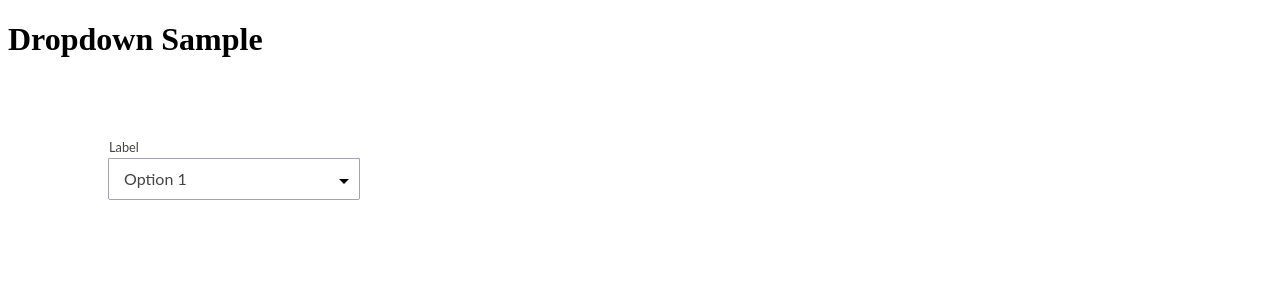
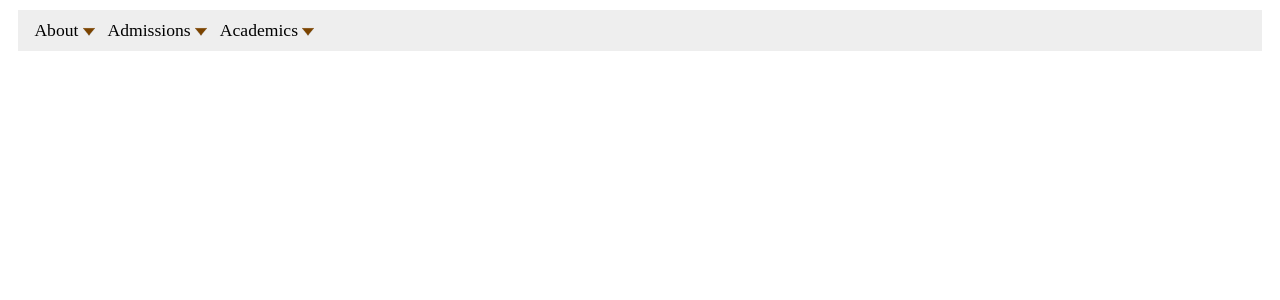
Before and after one commit to priyankalad/accessibility, a React (Create React App) app: page / in a window 1280 px wide. Shown: the top 300 px of the page. Built offline with nearby package versions, Linux system fonts and the light colour scheme.

Commit message:
started changing dropdown menu

```diff
--- a/src/App.js
+++ b/src/App.js
@@ -5,9 +5,9 @@ import Menubar from "./components/DropdownMenu/scripts/MenubarLinks";
 import Dropdown from "./components/Dropdown";
 
 function App() {
-  // return <DropdownMenu />;
+  return <DropdownMenu />;
 
-  return <Dropdown />;
+  // return <Dropdown />;
 }
 
 export default App;
```
